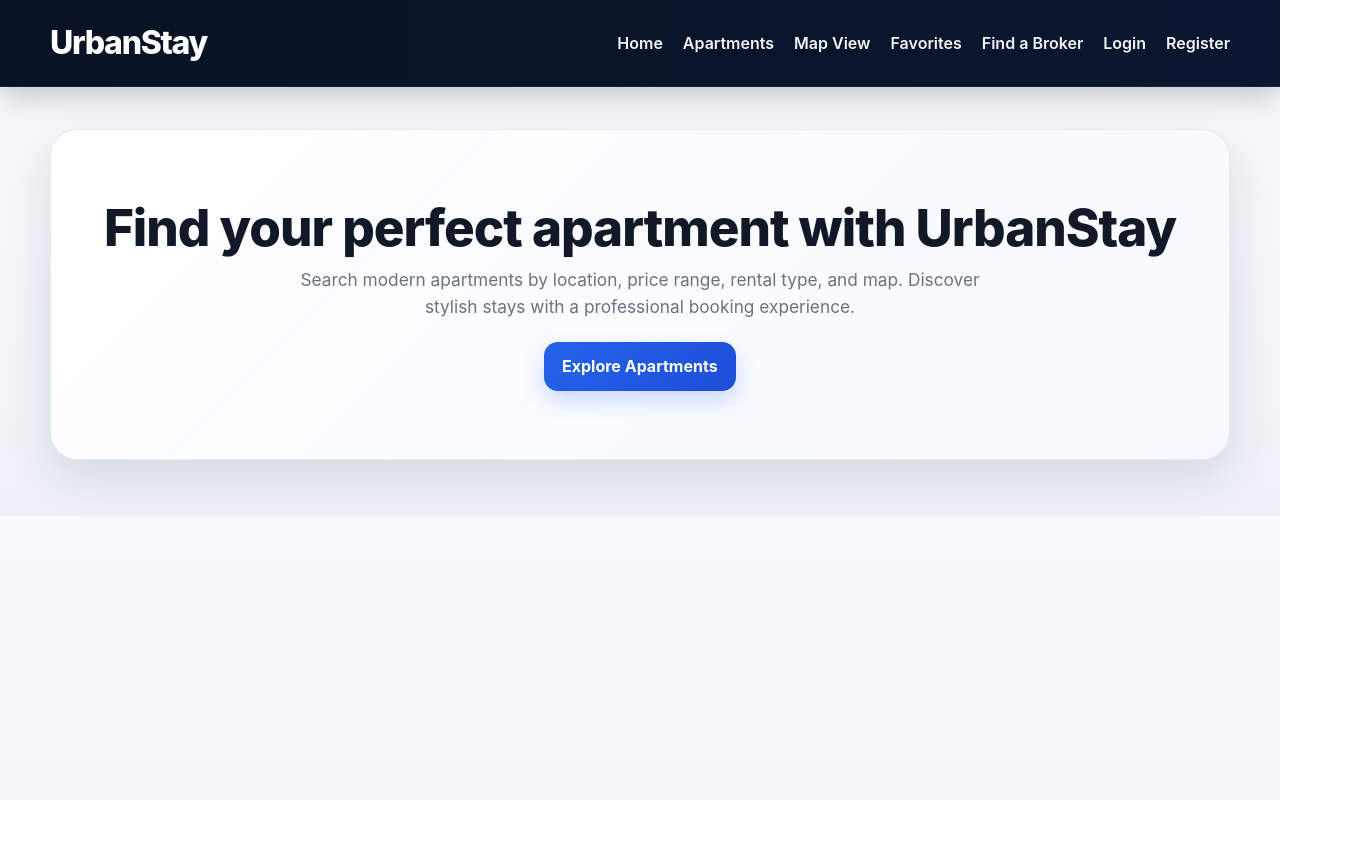
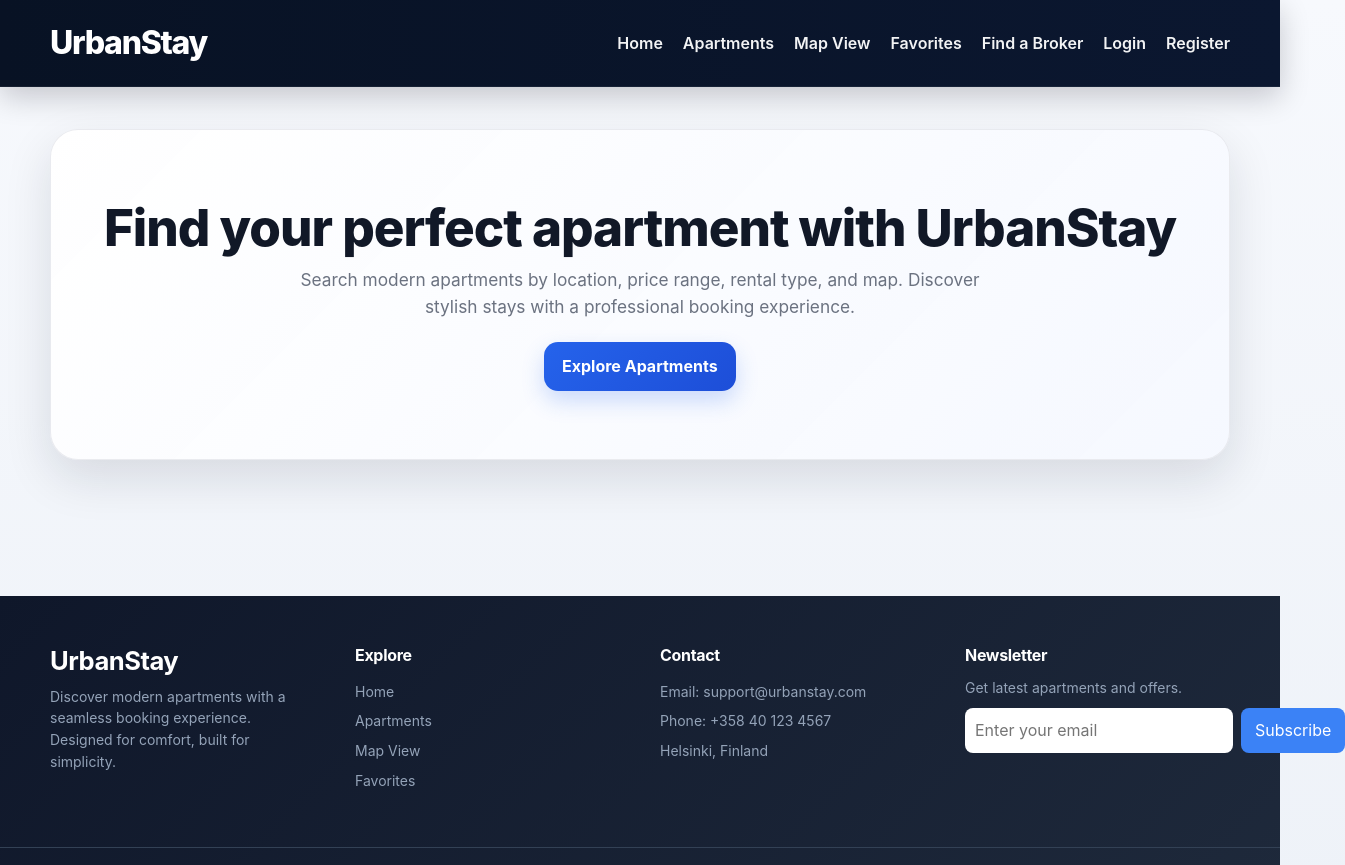
Before and after one commit to Bayezidtanmay/UrbanStay, a React app in the folder frontend/: page / in a window 1280 px wide. Shown: the top 865 px of the page, 1345 px wide, since content can reach past the window. Before the commit the page ends 800 px from the top, so only its background shows below. Built offline with nearby package versions, Linux system fonts and the light colour scheme; the HTML template or start-up script is replaced by a standard one.

Commit message:
Add footer

```diff
--- /dev/null
+++ b/frontend/src/components/Footer.jsx
@@ -0,0 +1,76 @@
+import { useState } from "react";
+
+export default function Footer() {
+    const [email, setEmail] = useState("");
+    const [message, setMessage] = useState("");
+
+    function handleSubscribe(e) {
+        e.preventDefault();
+
+        if (!email) return;
+
+        // demo only (no backend)
+        setMessage("Subscribed successfully! 🎉");
+        setEmail("");
+
+        setTimeout(() => setMessage(""), 3000);
+    }
+
+    return (
+        <footer className="footer">
+            <div className="container footer-container">
+                {/* LEFT */}
+                <div className="footer-brand">
+                    <h2>UrbanStay</h2>
+                    <p>
+                        Discover modern apartments with a seamless booking experience.
+                        Designed for comfort, built for simplicity.
+                    </p>
+                </div>
+
+                {/* LINKS */}
+                <div className="footer-links">
+                    <h4>Explore</h4>
+                    <ul>
+                        <li>Home</li>
+                        <li>Apartments</li>
+                        <li>Map View</li>
+                        <li>Favorites</li>
+                    </ul>
+                </div>
+
+                {/* CONTACT */}
+                <div className="footer-links">
+                    <h4>Contact</h4>
+                    <ul>
+                        <li>Email: support@urbanstay.com</li>
+                        <li>Phone: +358 40 123 4567</li>
+                        <li>Helsinki, Finland</li>
+                    </ul>
+                </div>
+
+                {/* NEWSLETTER */}
+                <div className="footer-newsletter">
+                    <h4>Newsletter</h4>
+                    <p>Get latest apartments and offers.</p>
+
+                    <form onSubmit={handleSubscribe} className="newsletter-form">
+                        <input
+                            type="email"
+                            placeholder="Enter your email"
+                            value={email}
+                            onChange={(e) => setEmail(e.target.value)}
+                        />
+                        <button type="submit">Subscribe</button>
+                    </form>
+
+                    {message && <p className="success-text">{message}</p>}
+                </div>
+            </div>
+
+            <div className="footer-bottom">
+                © {new Date().getFullYear()} UrbanStay. All rights reserved.
+            </div>
+        </footer>
+    );
+}
--- a/frontend/src/router/AppRouter.jsx
+++ b/frontend/src/router/AppRouter.jsx
@@ -23,6 +23,7 @@ import EditBroker from "../pages/EditBroker";
 import AdminBrokerMessages from "../pages/AdminBrokerMessages";
 import EditProfile from "../pages/EditProfile";
 import Checkout from "../pages/Checkout";
+import Footer from "../components/Footer";
 
 export default function AppRouter() {
     return (
@@ -164,6 +165,7 @@ export default function AppRouter() {
                     }
                 />
             </Routes>
+            <Footer />
         </BrowserRouter>
     );
 }
--- a/frontend/src/styles/global.css
+++ b/frontend/src/styles/global.css
@@ -1674,3 +1674,89 @@ p {
   height: 46px;
   border-radius: 14px;
 }
+
+/* ===== FOOTER ===== */
+.footer {
+  background: linear-gradient(135deg, #0f172a, #1e293b);
+  color: #e2e8f0;
+  margin-top: 80px;
+  padding-top: 50px;
+}
+
+.footer-container {
+  display: grid;
+  grid-template-columns: repeat(auto-fit, minmax(220px, 1fr));
+  gap: 40px;
+  padding-bottom: 40px;
+}
+
+.footer h2 {
+  color: #fff;
+  margin-bottom: 10px;
+}
+
+.footer p {
+  color: #94a3b8;
+  font-size: 14px;
+}
+
+.footer-links h4,
+.footer-newsletter h4 {
+  margin-bottom: 12px;
+  color: #fff;
+}
+
+.footer-links ul {
+  list-style: none;
+  padding: 0;
+}
+
+.footer-links li {
+  margin-bottom: 8px;
+  font-size: 14px;
+  color: #94a3b8;
+  cursor: pointer;
+  transition: color 0.2s ease;
+}
+
+.footer-links li:hover {
+  color: #3b82f6;
+}
+
+/* Newsletter */
+.newsletter-form {
+  display: flex;
+  gap: 8px;
+  margin-top: 10px;
+}
+
+.newsletter-form input {
+  flex: 1;
+  padding: 10px;
+  border-radius: 8px;
+  border: none;
+  outline: none;
+}
+
+.newsletter-form button {
+  padding: 10px 14px;
+  border: none;
+  border-radius: 8px;
+  background: #3b82f6;
+  color: white;
+  cursor: pointer;
+  transition: 0.3s;
+}
+
+.newsletter-form button:hover {
+  background: #2563eb;
+}
+
+/* Bottom */
+.footer-bottom {
+  text-align: center;
+  border-top: 1px solid #334155;
+  padding: 15px;
+  font-size: 13px;
+  color: #94a3b8;
+}
```
